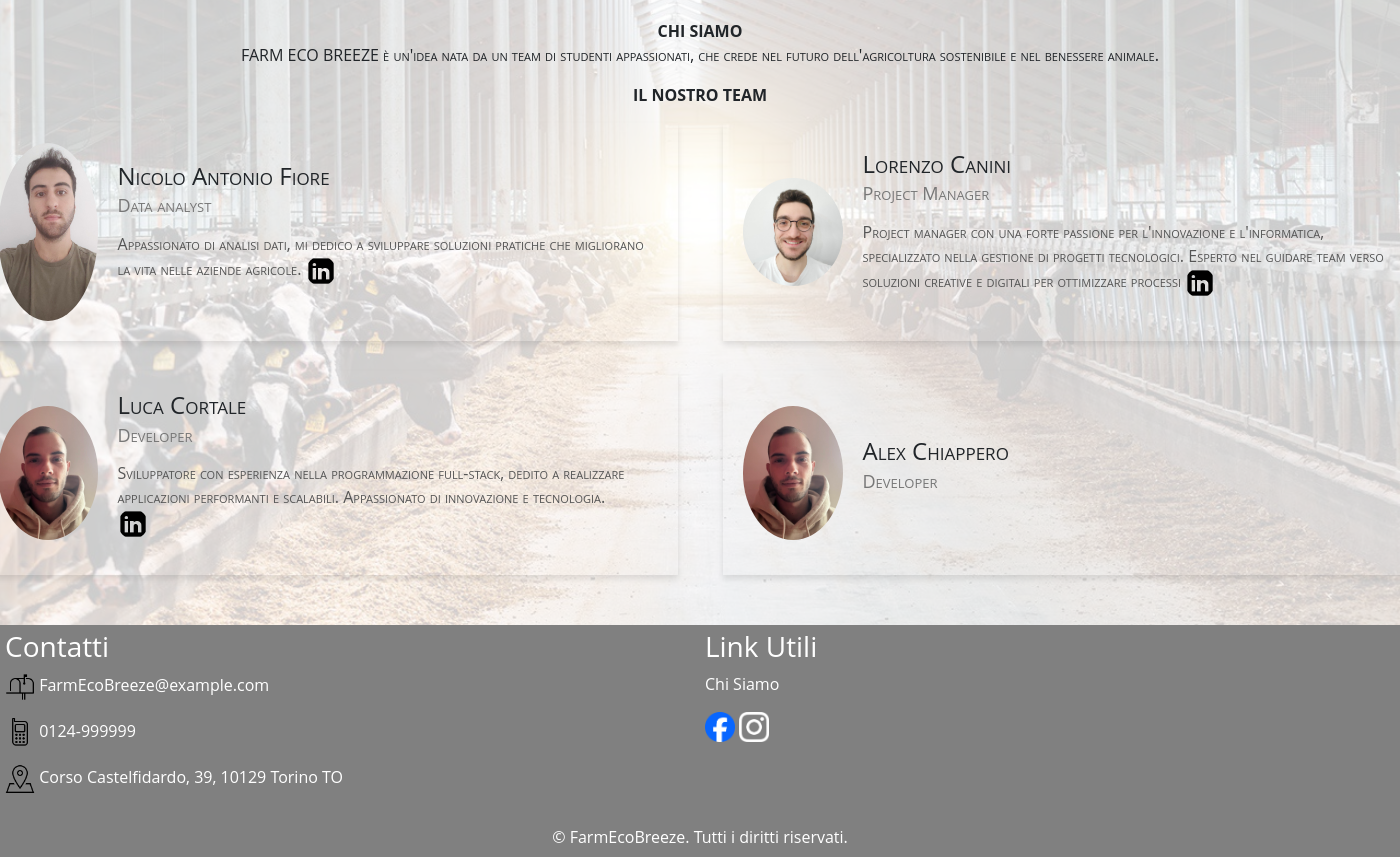
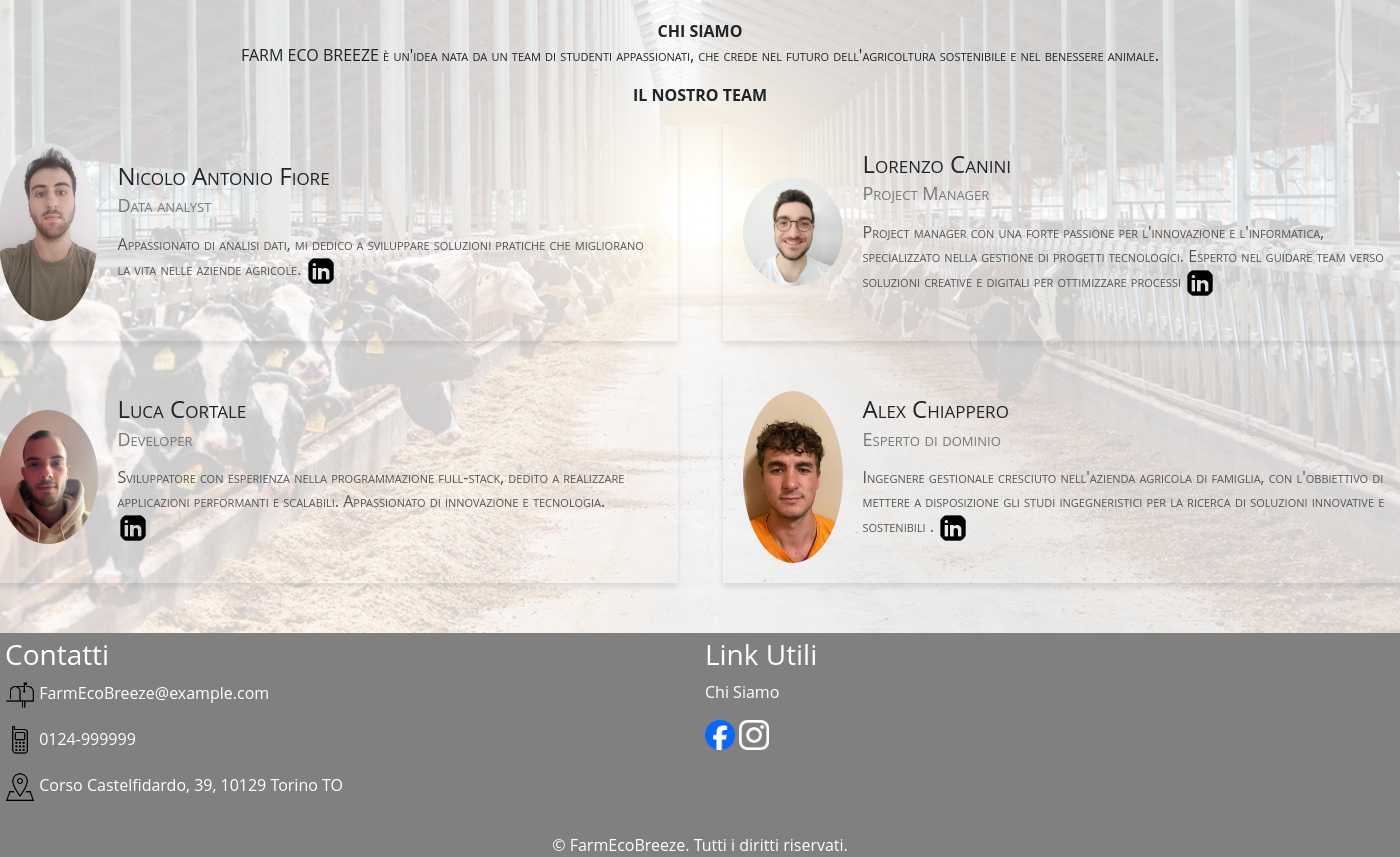
Before and after one commit to LucaCortale/progettoICT, a PHP site: page /chiSiamo.php in a window 1400 px wide; the page is wider, and only the part inside the window is pictured. Shown: the part 169-1026 px from the top of that part. Run offline with PHP 8.4, Linux system fonts and the light colour scheme; some libraries are stand-ins or nearby versions.

Commit message:
fotoAlex

```diff
--- a/chiSiamo.php
+++ b/chiSiamo.php
@@ -54,11 +54,15 @@ setTitolo('Chi siamo');
                 </div>
               </div>
               <div class="employee">
-                <img style='width: 100px; height: auto;'  src="image/cortaleLuca.jpg" alt="Foto ">
+                <img style='width: 100px; height: auto;'  src="image/chiapperoAlex.jpg" alt="Foto ">
                 <div class="employee-info">
                     <h2>Alex Chiappero </h2>
-                    <h3>Developer</h3>
-                    <p> </p>
+                    <h3>Esperto di dominio</h3>
+                    <p>Ingegnere gestionale cresciuto nell&#39;azienda agricola di famiglia, con l'obbiettivo di mettere a disposizione gli studi ingegneristici per la ricerca di soluzioni innovative e sostenibili .
+                    <a href="https://www.linkedin.com/" target="_blank">
+                            <img class="logoSocial"style='width: 30px; height: auto;' src="image/linkedin.png" alt="Linkedin Logo">
+                        </a>
+                    </p>
                 </div>
               </div>
             </div>
```
Also changed, not shown: image/chiapperoAlex.jpg (added).
